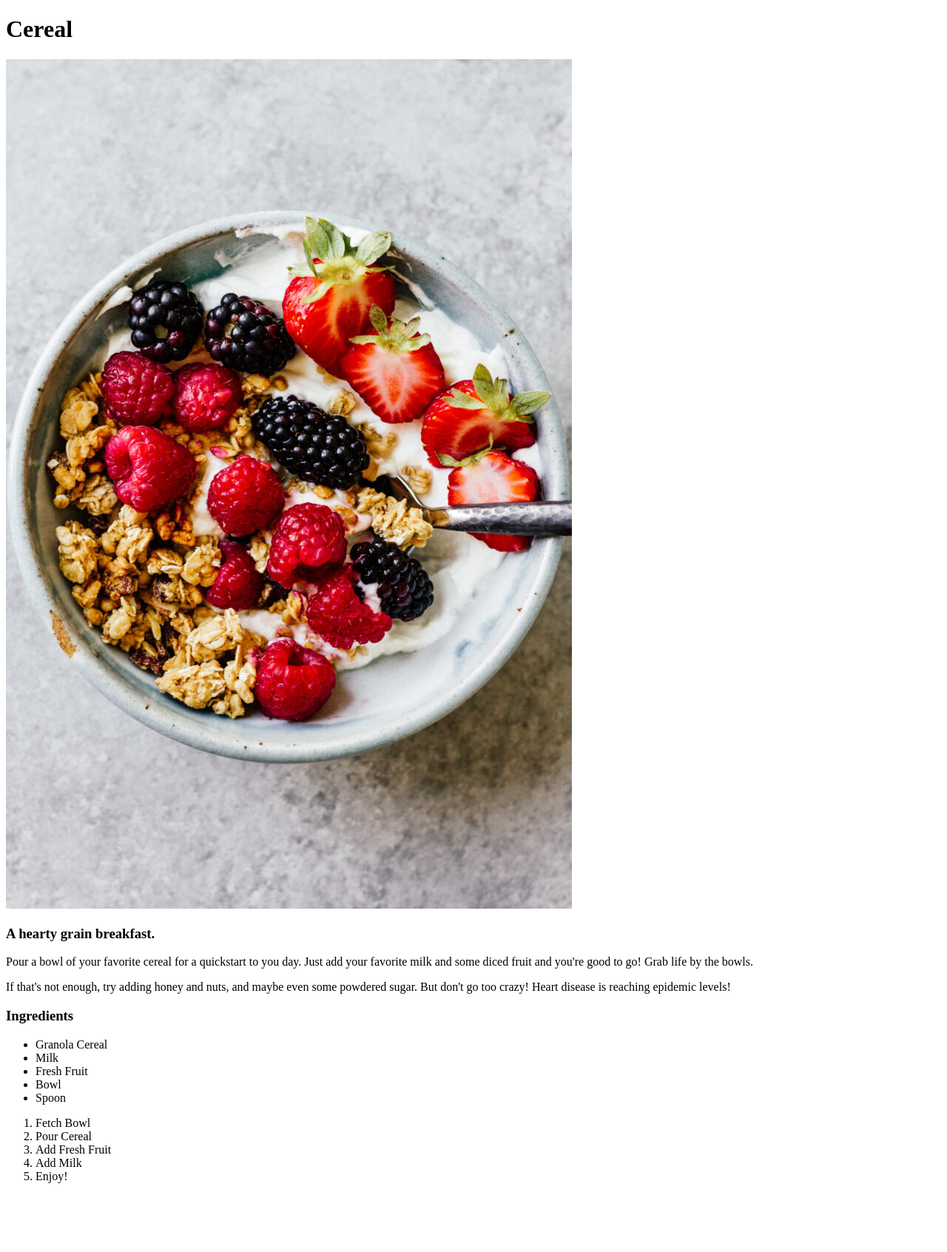
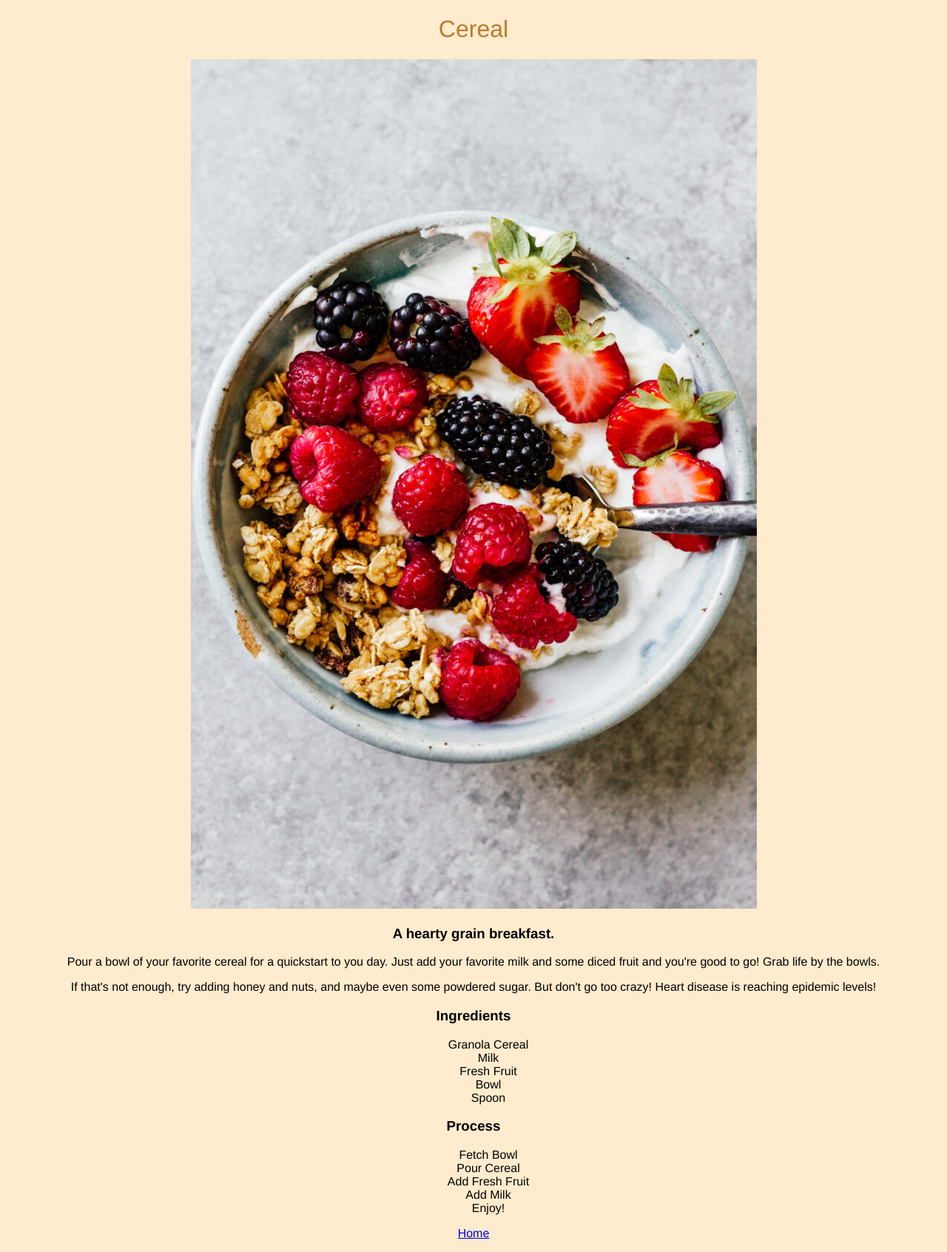
Before and after one commit to Addann0D0m1n1/odin-recipes2, a plain HTML site: page recipes/cereal.html in a window 1280 px wide. Shown: the whole page at 74% size. Before the commit the page ends 1615 px from the top, so only its background shows below. Drawn offline with Linux system fonts and the light colour scheme.

Commit message:
add CSS styling to odin recipes page
created styles.css file and added four to five rules. Linked each
of four total html pages to styles.css, providing slight personality
to the pages via text alignment, text modification, and color scheme.

ty ily
dav

```diff
--- a/recipes/cereal.html
+++ b/recipes/cereal.html
@@ -3,6 +3,7 @@
 <head>
     <meta charset="UTF-8">
     <meta name="viewport" content="width=device-width, initial-scale=1.0">
+    <link rel="stylesheet" href="../styles.css">
     <title>Cereal</title>
 </head>
 <body>
@@ -11,6 +12,7 @@
     <h3>A hearty grain breakfast.</h3>
     <p>Pour a bowl of your favorite cereal for a quickstart to you day. Just add your favorite milk and some diced fruit and you're good to go! Grab life by the bowls.</p>
     <p>If that's not enough, try adding honey and nuts, and maybe even some powdered sugar. But don't go too crazy! Heart disease is reaching epidemic levels!</p>
+    <div class="ingredients">
     <h3>Ingredients</h3>
     <ul>
         <li>Granola Cereal</li>
@@ -19,6 +21,9 @@
         <li>Bowl</li>
         <li>Spoon</li>
     </ul>
+    </div>
+    <div class="process">
+    <h3>Process</h3>
     <ol>
         <li>Fetch Bowl</li>
         <li>Pour Cereal</li>
@@ -26,5 +31,7 @@
         <li>Add Milk</li>
         <li>Enjoy!</li>
     </ol>
+    </div>
+    <p><a href="../index.html">Home</a></p>
 </body>
 </html>
--- /dev/null
+++ b/styles.css
@@ -0,0 +1,34 @@
+* {
+   background-color: blanchedalmond;
+    list-style-type: none;
+    text-align: center;
+    justify-content: center;
+
+}
+
+body {
+    font-family: 'Franklin Gothic Medium', 'Arial Narrow', Arial, sans-serif;
+    text-align: center;
+    align-items: center;
+    justify-content: center;
+
+}
+
+img {max-width: 800px;
+    max-height: fit-content
+
+}
+
+
+ h1 {
+    font-weight: 300;
+    color: rgb(186, 123, 45);
+    text-align: center;
+
+ }
+
+.main {
+    background-color: green;
+    color: red;
+    align-items: center;
+}
```
Also changed, not shown: index.html (+5 -2 lines), recipes/banana.html (+2 -0 lines), recipes/sandwich.html (+4 -0 lines).
